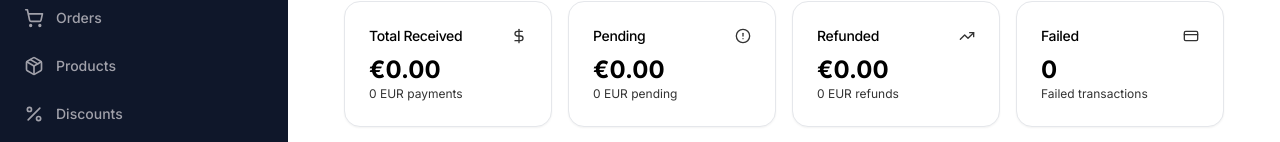
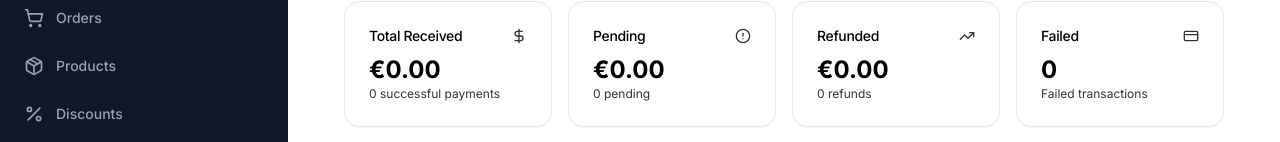
Before and after one commit to contactkitkul/FE_Shadcn, a Next.js app: page /dashboard/payments in a window 1280 px wide. Shown: the part 164-306 px from the top of the page. Built offline with nearby package versions, Linux system fonts and the light colour scheme; no server answers; sample sign-in values are in the browser's storage.

Commit message:
fix: correct currency handling - amounts are always in EUR base currency

```diff
--- a/src/app/dashboard/abandoned-carts/page.tsx
+++ b/src/app/dashboard/abandoned-carts/page.tsx
@@ -118,6 +118,7 @@ export default function AbandonedCartsPage() {
     // Implement actual email sending
   };
 
+  // totalPrice is always in EUR (base currency), stored in cents
   const totalValue =
     carts.reduce((sum, cart) => sum + cart.totalPrice, 0) / 100;
   const recoveredCount = carts.filter((cart) => !!cart.recoveredOrderId).length;
@@ -248,7 +249,16 @@ export default function AbandonedCartsPage() {
                       <TableCell>{cart.email || "-"}</TableCell>
                       <TableCell>{cart.items?.length || 0} items</TableCell>
                       <TableCell className="font-semibold">
-                        €{(cart.totalPrice / 100).toFixed(2)}
+                        {cart.currency === "EUR"
+                          ? "€"
+                          : cart.currency === "GBP"
+                          ? "£"
+                          : cart.currency === "USD"
+                          ? "$"
+                          : cart.currency === "INR"
+                          ? "₹"
+                          : `${cart.currency} `}
+                        {(cart.totalPrice / 100).toFixed(2)}
                       </TableCell>
                       <TableCell>
                         {format(cart.createdAt, "MMM dd, yyyy")}
--- a/src/app/dashboard/customers/page.tsx
+++ b/src/app/dashboard/customers/page.tsx
@@ -249,28 +249,15 @@ export default function CustomersPage() {
               },
               {
                 key: "totalSpent",
-                header: "Total Spent (EUR)",
+                header: "Total Spent",
                 render: (customer) => {
-                  // Only sum EUR orders for accurate totals
-                  const eurTotal =
-                    customer.Order?.filter(
-                      (o) => o.currencyPayment === "EUR"
-                    ).reduce((sum, o) => sum + (o.totalAmount || 0), 0) || 0;
-                  const hasOtherCurrencies = customer.Order?.some(
-                    (o) => o.currencyPayment !== "EUR"
-                  );
+                  const total =
+                    customer.Order?.reduce(
+                      (sum, o) => sum + (o.totalAmount || 0),
+                      0
+                    ) || 0;
                   return (
-                    <span
-                      className="font-semibold"
-                      title={hasOtherCurrencies ? "EUR orders only" : ""}
-                    >
-                      €{eurTotal.toFixed(2)}
-                      {hasOtherCurrencies && (
-                        <span className="text-xs text-muted-foreground ml-1">
-                          *
-                        </span>
-                      )}
-                    </span>
+                    <span className="font-semibold">€{total.toFixed(2)}</span>
                   );
                 },
               },
--- a/src/app/dashboard/orders/page.tsx
+++ b/src/app/dashboard/orders/page.tsx
@@ -190,7 +190,7 @@ export default function OrdersPage() {
     toast.success(`Downloaded ${filteredAndSortedOrders.length} orders`);
   };
 
-  // Calculate stats - only sum EUR for accurate revenue total
+  // Calculate stats - payableAmount is always in EUR (base currency)
   const totalOrders = orders.length;
   const receivedOrders = orders.filter(
     (o) => o.orderStatus === EnumOrderStatus.RECEIVED
@@ -201,12 +201,7 @@ export default function OrdersPage() {
   const cancelledOrders = orders.filter(
     (o) => o.orderStatus === EnumOrderStatus.CANCELLED
   ).length;
-  const eurRevenue = orders
-    .filter((o) => o.currencyPayment === EnumCurrency.EUR)
-    .reduce((sum, o) => sum + o.payableAmount, 0);
-  const hasOtherCurrencies = orders.some(
-    (o) => o.currencyPayment !== EnumCurrency.EUR
-  );
+  const totalRevenue = orders.reduce((sum, o) => sum + o.payableAmount, 0);
 
   return (
     <div className="flex-1 space-y-4 p-4">
@@ -343,11 +338,9 @@ export default function OrdersPage() {
                   Revenue
                 </p>
                 <div className="text-xl font-bold">
-                  €{eurRevenue.toFixed(2)}
+                  €{totalRevenue.toFixed(2)}
                 </div>
-                <p className="text-xs text-muted-foreground">
-                  {hasOtherCurrencies ? "EUR only" : "Total revenue"}
-                </p>
+                <p className="text-xs text-muted-foreground">Total revenue</p>
               </div>
               <DollarSign className="h-4 w-4 text-yellow-400" />
             </div>
--- a/src/app/dashboard/payments/page.tsx
+++ b/src/app/dashboard/payments/page.tsx
@@ -133,50 +133,42 @@ export default function PaymentsPage() {
   };
 
   // Memoized filtering and stats for performance
-  const {
-    filteredPayments,
-    eurTotalAmount,
-    eurPendingAmount,
-    eurRefundedAmount,
-    hasOtherCurrencies,
-  } = useMemo(() => {
+  const { filteredPayments, totalAmount, pendingAmount, refundedAmount } =
+    useMemo(() => {
       const filtered = payments.filter((payment) => {
         const orderID = payment.order?.orderID || "";
         const customerName = payment.order?.shippingName || "";
         const matchesSearch =
           orderID.toLowerCase().includes(searchTerm.toLowerCase()) ||
           customerName.toLowerCase().includes(searchTerm.toLowerCase()) ||
-        payment.transactionId.toLowerCase().includes(searchTerm.toLowerCase());
+          payment.transactionId
+            .toLowerCase()
+            .includes(searchTerm.toLowerCase());
         const matchesStatus =
           statusFilter === "all" || payment.paymentStatus === statusFilter;
         return matchesSearch && matchesStatus;
       });
 
-    // Calculate totals - ONLY sum EUR payments for accurate totals
-    const eurTotal = payments
-      .filter((p) => p.paymentStatus === "SUCCESS" && p.currencyPaid === "EUR")
+      // Calculate totals - amountPaid is always stored, sum all successful payments
+      const total = payments
+        .filter((p) => p.paymentStatus === "SUCCESS")
         .reduce((sum, p) => sum + p.amountPaid, 0);
-    const eurPending = payments
-      .filter((p) => p.paymentStatus === "PENDING" && p.currencyPaid === "EUR")
+      const pending = payments
+        .filter((p) => p.paymentStatus === "PENDING")
         .reduce((sum, p) => sum + p.amountPaid, 0);
-    const eurRefunded = payments
+      const refunded = payments
         .filter(
           (p) =>
-          (p.paymentStatus === "REFUNDED" ||
-            p.paymentStatus === "PARTIALLY_REFUNDED") &&
-          p.currencyPaid === "EUR"
+            p.paymentStatus === "REFUNDED" ||
+            p.paymentStatus === "PARTIALLY_REFUNDED"
         )
         .reduce((sum, p) => sum + p.amountPaid, 0);
 
-    // Check if there are non-EUR payments
-    const otherCurrencies = payments.some((p) => p.currencyPaid !== "EUR");
-
       return {
         filteredPayments: filtered,
-      eurTotalAmount: eurTotal,
-      eurPendingAmount: eurPending,
-      eurRefundedAmount: eurRefunded,
-      hasOtherCurrencies: otherCurrencies,
+        totalAmount: total,
+        pendingAmount: pending,
+        refundedAmount: refunded,
       };
     }, [payments, searchTerm, statusFilter]);
 
@@ -201,17 +193,10 @@ export default function PaymentsPage() {
             <DollarSign className="h-4 w-4 text-muted-foreground" />
           </CardHeader>
           <CardContent>
-            <div className="text-2xl font-bold">
-              €{eurTotalAmount.toFixed(2)}
-            </div>
+            <div className="text-2xl font-bold">€{totalAmount.toFixed(2)}</div>
             <p className="text-xs text-muted-foreground">
-              {
-                payments.filter(
-                  (p) =>
-                    p.paymentStatus === "SUCCESS" && p.currencyPaid === "EUR"
-                ).length
-              }{" "}
-              EUR payments{hasOtherCurrencies && " (EUR only)"}
+              {payments.filter((p) => p.paymentStatus === "SUCCESS").length}{" "}
+              successful payments
             </p>
           </CardContent>
         </Card>
@@ -223,16 +208,11 @@ export default function PaymentsPage() {
           </CardHeader>
           <CardContent>
             <div className="text-2xl font-bold">
-              €{eurPendingAmount.toFixed(2)}
+              €{pendingAmount.toFixed(2)}
             </div>
             <p className="text-xs text-muted-foreground">
-              {
-                payments.filter(
-                  (p) =>
-                    p.paymentStatus === "PENDING" && p.currencyPaid === "EUR"
-                ).length
-              }{" "}
-              EUR pending
+              {payments.filter((p) => p.paymentStatus === "PENDING").length}{" "}
+              pending
             </p>
           </CardContent>
         </Card>
@@ -244,18 +224,17 @@ export default function PaymentsPage() {
           </CardHeader>
           <CardContent>
             <div className="text-2xl font-bold">
-              €{eurRefundedAmount.toFixed(2)}
+              €{refundedAmount.toFixed(2)}
             </div>
             <p className="text-xs text-muted-foreground">
               {
                 payments.filter(
                   (p) =>
-                    (p.paymentStatus === "REFUNDED" ||
-                      p.paymentStatus === "PARTIALLY_REFUNDED") &&
-                    p.currencyPaid === "EUR"
+                    p.paymentStatus === "REFUNDED" ||
+                    p.paymentStatus === "PARTIALLY_REFUNDED"
                 ).length
               }{" "}
-              EUR refunds
+              refunds
             </p>
           </CardContent>
         </Card>
--- a/src/app/dashboard/refunds/page.tsx
+++ b/src/app/dashboard/refunds/page.tsx
@@ -172,12 +172,11 @@ export default function RefundsPage() {
     setRefundReason("");
   };
 
-  // Only sum EUR refunds for accurate totals
-  const eurTotalRefunded = refunds
-    .filter((r) => r.status === "REFUNDED" && r.currencyPaid === "EUR")
+  // amountPaid is always in EUR (base currency)
+  const totalRefunded = refunds
+    .filter((r) => r.status === "REFUNDED")
     .reduce((sum, r) => sum + r.amountPaid, 0);
   const pendingCount = refunds.filter((r) => r.status === "PENDING").length;
-  const hasOtherCurrencies = refunds.some((r) => r.currencyPaid !== "EUR");
 
   return (
     <div className="flex-1 space-y-4 p-8 pt-6">
@@ -212,11 +211,9 @@ export default function RefundsPage() {
           </CardHeader>
           <CardContent>
             <div className="text-2xl font-bold">
-              €{eurTotalRefunded.toFixed(2)}
+              €{totalRefunded.toFixed(2)}
             </div>
-            <p className="text-xs text-muted-foreground">
-              {hasOtherCurrencies ? "EUR only" : "Processed amount"}
-            </p>
+            <p className="text-xs text-muted-foreground">Processed amount</p>
           </CardContent>
         </Card>
 
```
Lines whose indentation alone changed are shown as unchanged.
